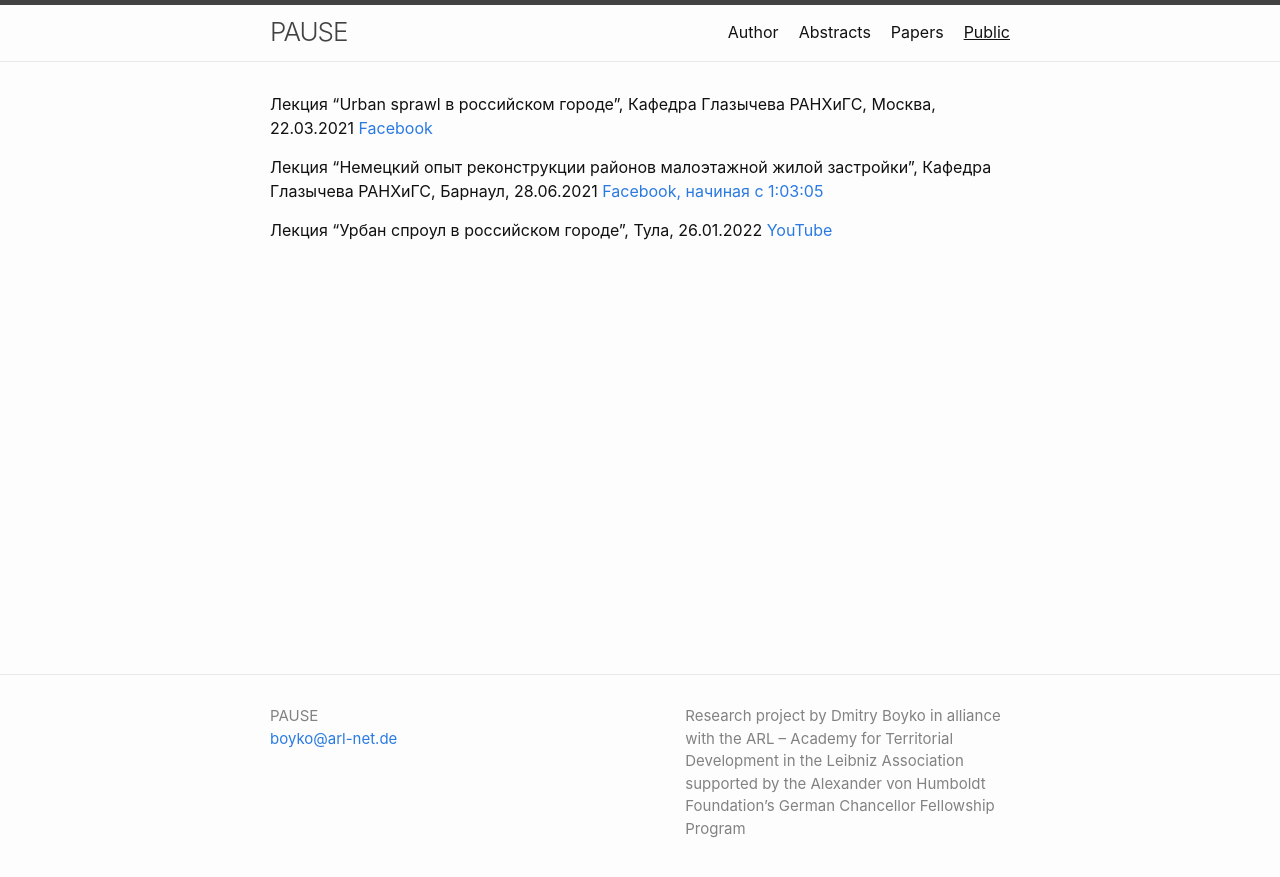
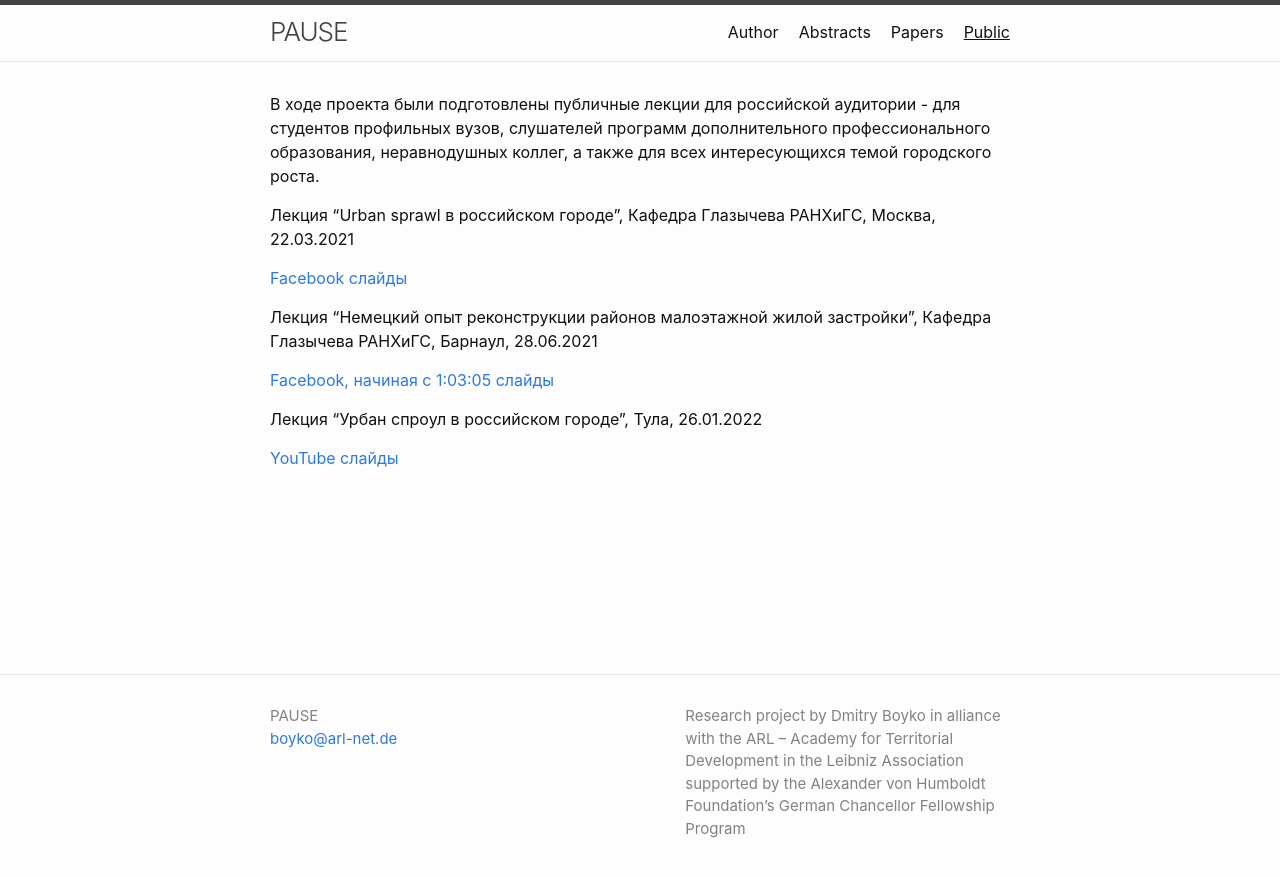
Before and after one commit to boikod/pause, a Jekyll site: the page built from public.md, in a window 1280 px wide. Shown: the top 877 px of the page. Built offline with Jekyll 4.4.1, drawn with Linux system fonts in a browser that asks for light colours.

Commit message:
Update public.md

```diff
--- a/public.md
+++ b/public.md
@@ -3,14 +3,20 @@ layout: page
 permalink: /public/
 title: Public
 ---
+В ходе проекта были подготовлены публичные лекции для российской аудитории - для студентов профильных вузов, слушателей программ дополнительного профессионального образования, неравнодушных коллег, а также для всех интересующихся темой городского роста.
 
 Лекция "Urban sprawl в российском городе", Кафедра Глазычева РАНХиГС, Москва, 22.03.2021
+
 [Facebook](https://www.facebook.com/urbanion/videos/196016372324268)
+[слайды](https://www.dropbox.com/s/txj8l2aiqfnu97b/%D0%91%D0%BE%D0%B9%D0%BA%D0%BE%20-%20%D0%A3%D1%80%D0%B1%D0%B0%D0%BD%20%D1%81%D0%BF%D1%80%D0%BE%D1%83%D0%BB%20%D0%B2%20%D0%A0%D0%BE%D1%81%D1%81%D0%B8%D0%B8.pdf?dl=0)
 
 
 Лекция "Немецкий опыт реконструкции районов малоэтажной жилой застройки", Кафедра Глазычева РАНХиГС, Барнаул, 28.06.2021
+
 [Facebook, начиная с 1:03:05](https://www.facebook.com/urbanion/videos/197838012129878)
-
+[слайды](https://www.dropbox.com/s/c5tp6g3xra8wyw7/%D0%9D%D0%B5%D0%BC%D0%B5%D1%86%D0%BA%D0%B8%D0%B9%20%D0%BE%D0%BF%D1%8B%D1%82%20%D1%80%D0%B5%D0%BA%D0%BE%D0%BD%D1%81%D1%82%D1%80%D1%83%D0%BA%D1%86%D0%B8%D0%B8%20%D0%BC%D0%B0%D0%BB%D0%BE%D1%8D%D1%82%D0%B0%D0%B6%D0%BD%D0%BE%D0%B9%20%D0%B6%D0%B8%D0%BB%D0%BE%D0%B9%20%D0%B7%D0%B0%D1%81%D1%82%D1%80%D0%BE%D0%B9%D0%BA%D0%B8.pdf?dl=0)
 
 Лекция "Урбан спроул в российском городе", Тула, 26.01.2022
+
 [YouTube](https://www.youtube.com/watch?v=d6q_-sO_DtQ&t=14s)
+[слайды](https://www.dropbox.com/s/c5tp6g3xra8wyw7/%D0%9D%D0%B5%D0%BC%D0%B5%D1%86%D0%BA%D0%B8%D0%B9%20%D0%BE%D0%BF%D1%8B%D1%82%20%D1%80%D0%B5%D0%BA%D0%BE%D0%BD%D1%81%D1%82%D1%80%D1%83%D0%BA%D1%86%D0%B8%D0%B8%20%D0%BC%D0%B0%D0%BB%D0%BE%D1%8D%D1%82%D0%B0%D0%B6%D0%BD%D0%BE%D0%B9%20%D0%B6%D0%B8%D0%BB%D0%BE%D0%B9%20%D0%B7%D0%B0%D1%81%D1%82%D1%80%D0%BE%D0%B9%D0%BA%D0%B8.pdf?dl=0)
```
